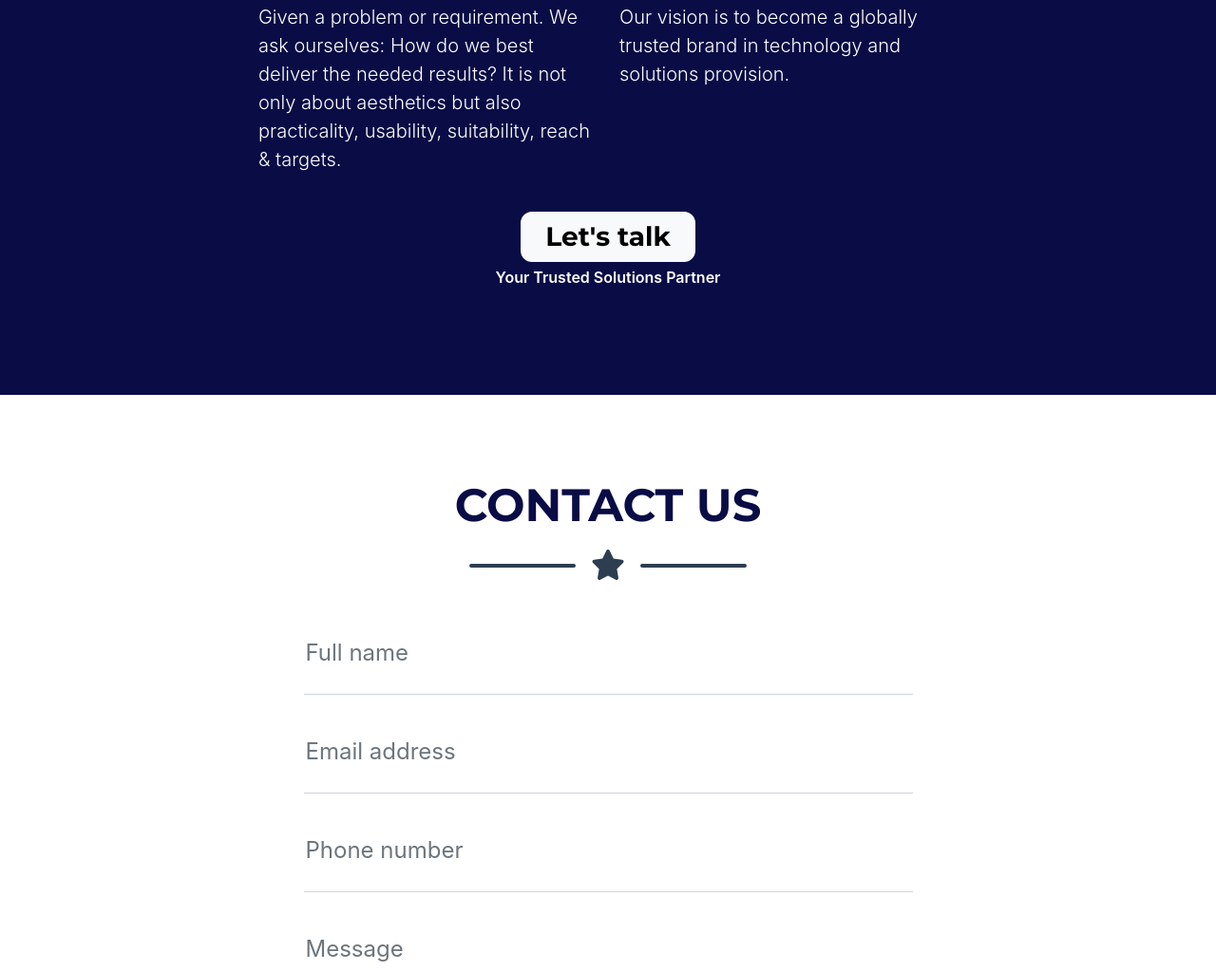
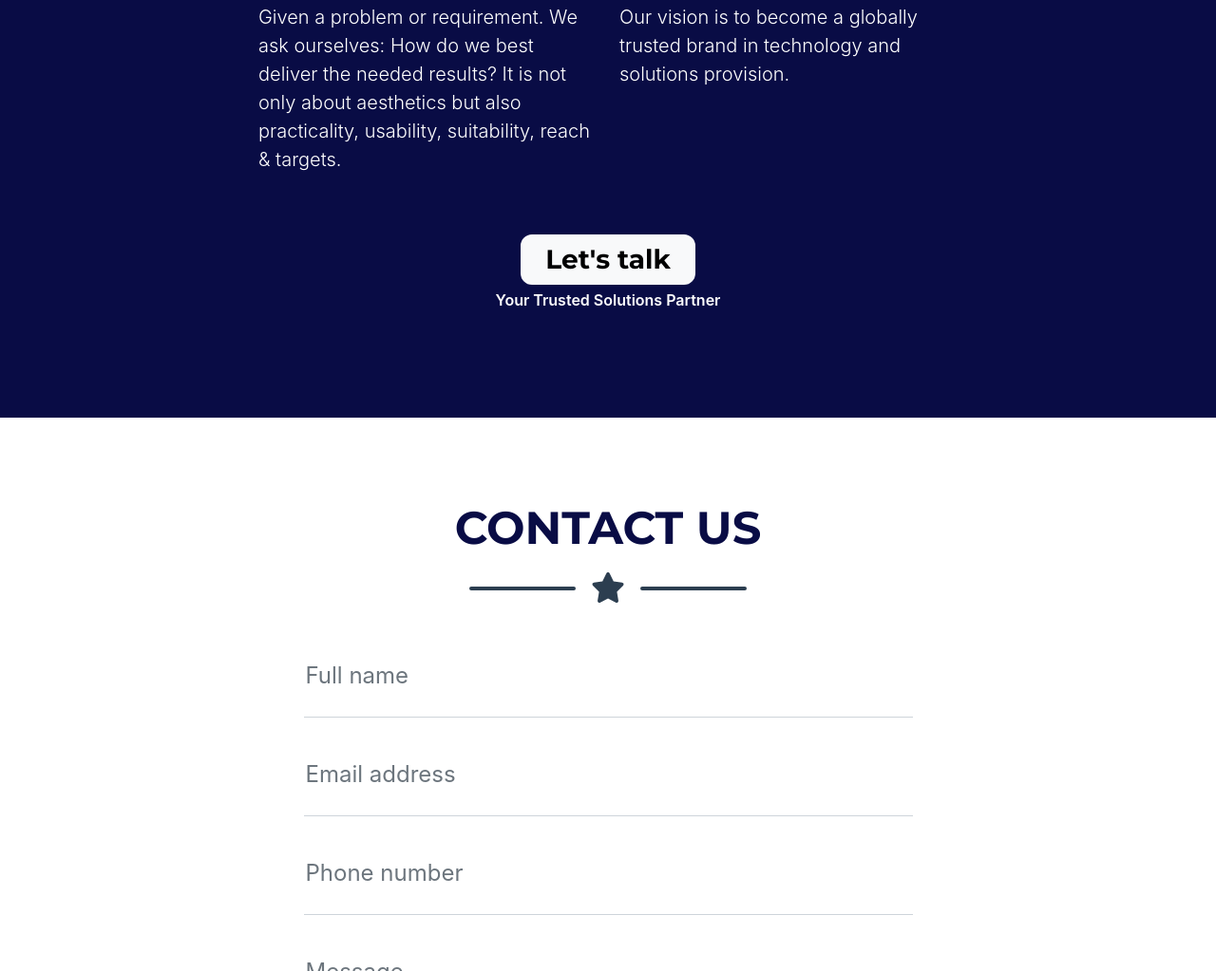
Before and after one commit to edwin301/edwin301.github.io, a website: page index.html in a window 1280 px wide. Shown: the part 2598-3621 px from the top of the page at 95% size. Drawn offline with nearby package versions, Linux system fonts and the light colour scheme.

Commit message:
Update index.html

```diff
--- a/index.html
+++ b/index.html
@@ -241,7 +241,7 @@
                     </div>
                 </div>
                 <!-- About Section Button-->
-                <div class="text-center mt-4">
+                <div class="text-center mt-5">
 
                     <a href="#contact" class="btn btn-outline-light btn-lg active" role="button" aria-pressed="true">
                         <p class="h3 mb-0 mx-2">Let's talk</p></a>
```
